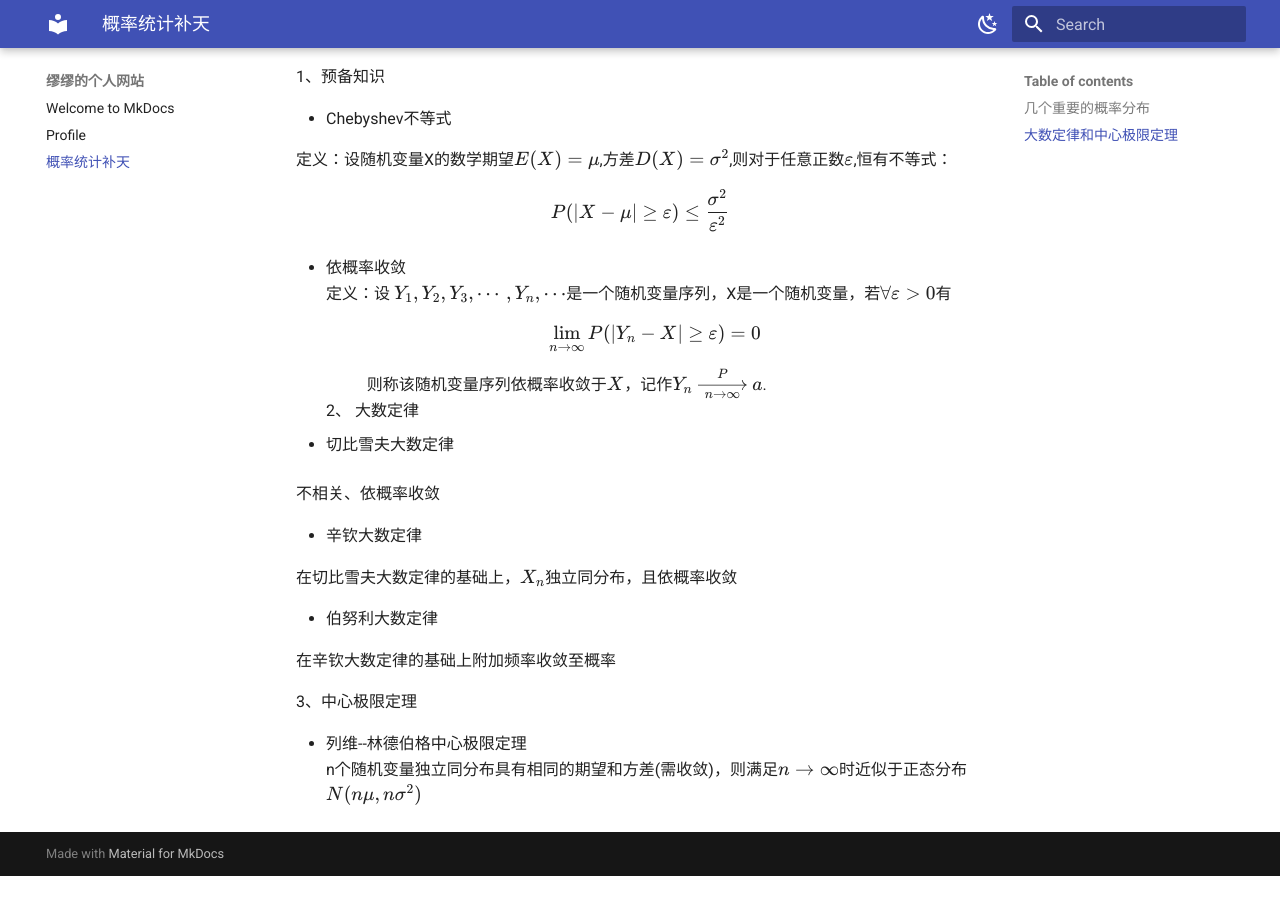
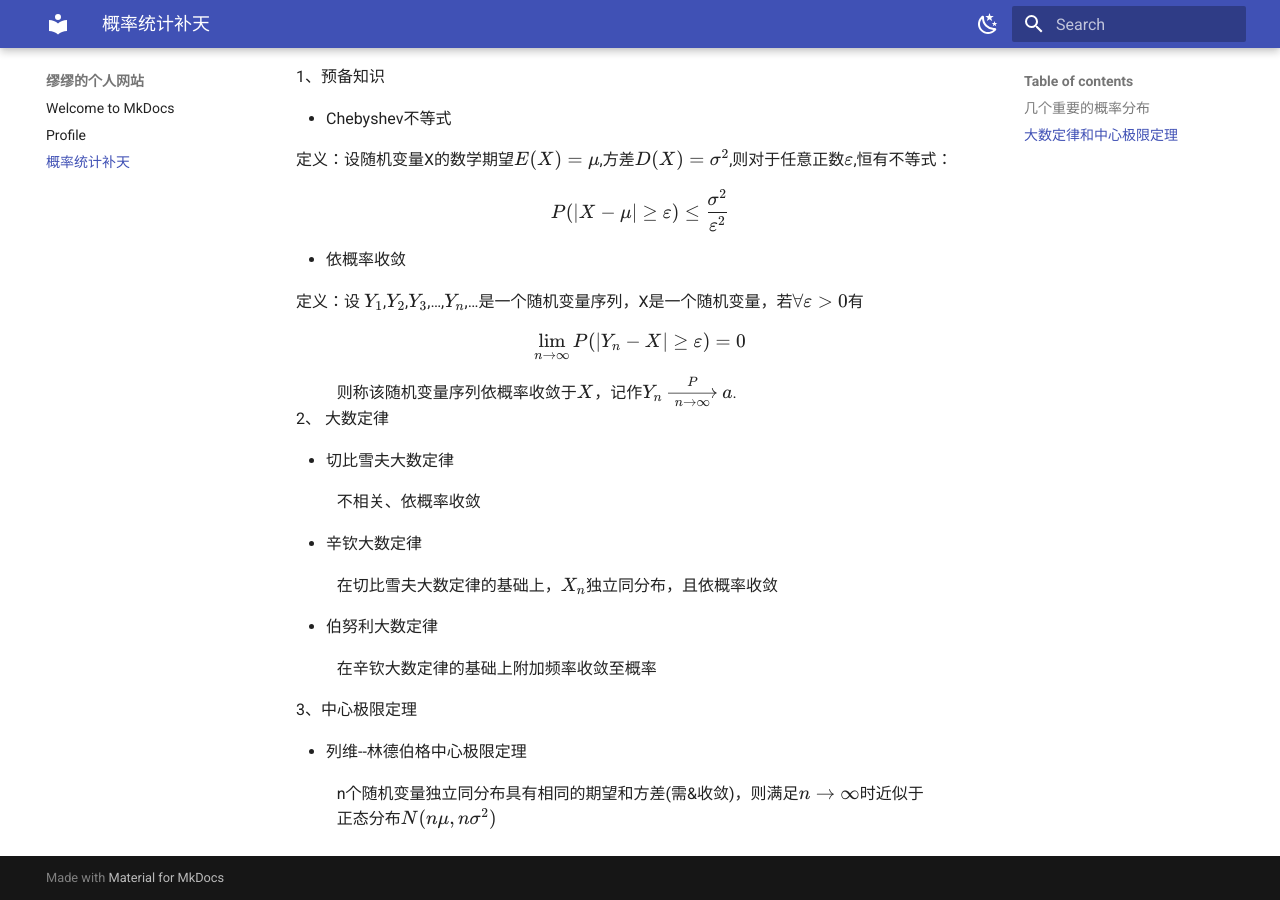
Before and after one commit to Miuarcher/miumiu.github.io, an MkDocs documentation site: the page built from docs/概率统计补天.md, in a window 1280 px wide and 900 px high, scrolled down 1163 px. Built offline with MkDocs 1.6.1 and Material for MkDocs 9.7.7, drawn with Linux system fonts in a browser that asks for light colours; before the commit the page ends 2039 px from its top, so only the background shows below that.

```diff
--- a/docs/概率统计补天.md
+++ b/docs/概率统计补天.md
@@ -36,24 +36,27 @@ $$
    $$P(|X-\mu|\ge\varepsilon)\le \frac{\sigma^2}{\varepsilon^2} $$
 
    - 依概率收敛
-   定义：设 $Y_1,Y_2,Y_3,\cdots,Y_n,\cdots $是一个随机变量序列，X是一个随机变量，若$\forall \varepsilon>0$有
+
+   定义：设 $Y_1$,$Y_2$,$Y_3$,…,$Y_n$,…是一个随机变量序列，X是一个随机变量，若$\forall \varepsilon>0$有
    $$ \lim_{n\to \infty}P(|Y_n-X|\ge\varepsilon)=0$$
   &ensp;&ensp;&ensp;&ensp;&ensp;则称该随机变量序列依概率收敛于$X$，记作$Y_n\xrightarrow[n\to\infty]P{} a$.
 2、  大数定律
 
 - 切比雪夫大数定律
 
-不相关、依概率收敛
+&ensp;&ensp;&ensp;&ensp;&ensp;不相关、依概率收敛
 
 - 辛钦大数定律
 
-在切比雪夫大数定律的基础上，$X_n$独立同分布，且依概率收敛
+&ensp;&ensp;&ensp;&ensp;&ensp;在切比雪夫大数定律的基础上，$X_n$独立同分布，且依概率收敛
 
 - 伯努利大数定律
 
-在辛钦大数定律的基础上附加频率收敛至概率
+&ensp;&ensp;&ensp;&ensp;&ensp;在辛钦大数定律的基础上附加频率收敛至概率
 
 3、中心极限定理
 
 - 列维--林德伯格中心极限定理
-n个随机变量独立同分布具有相同的期望和方差(需收敛)，则满足$n\to \infty$时近似于正态分布$N(n\mu,n\sigma^2)$
+
+&ensp;&ensp;&ensp;&ensp;&ensp;n个随机变量独立同分布具有相同的期望和方差(需&收敛)，则满足$n\to \infty$时近似于
+&ensp;&ensp;&ensp;&ensp;&ensp;正态分布$N(n\mu,n\sigma^2)$
```
Also changed, not shown: docs/Profile.md (+6 -3 lines).
